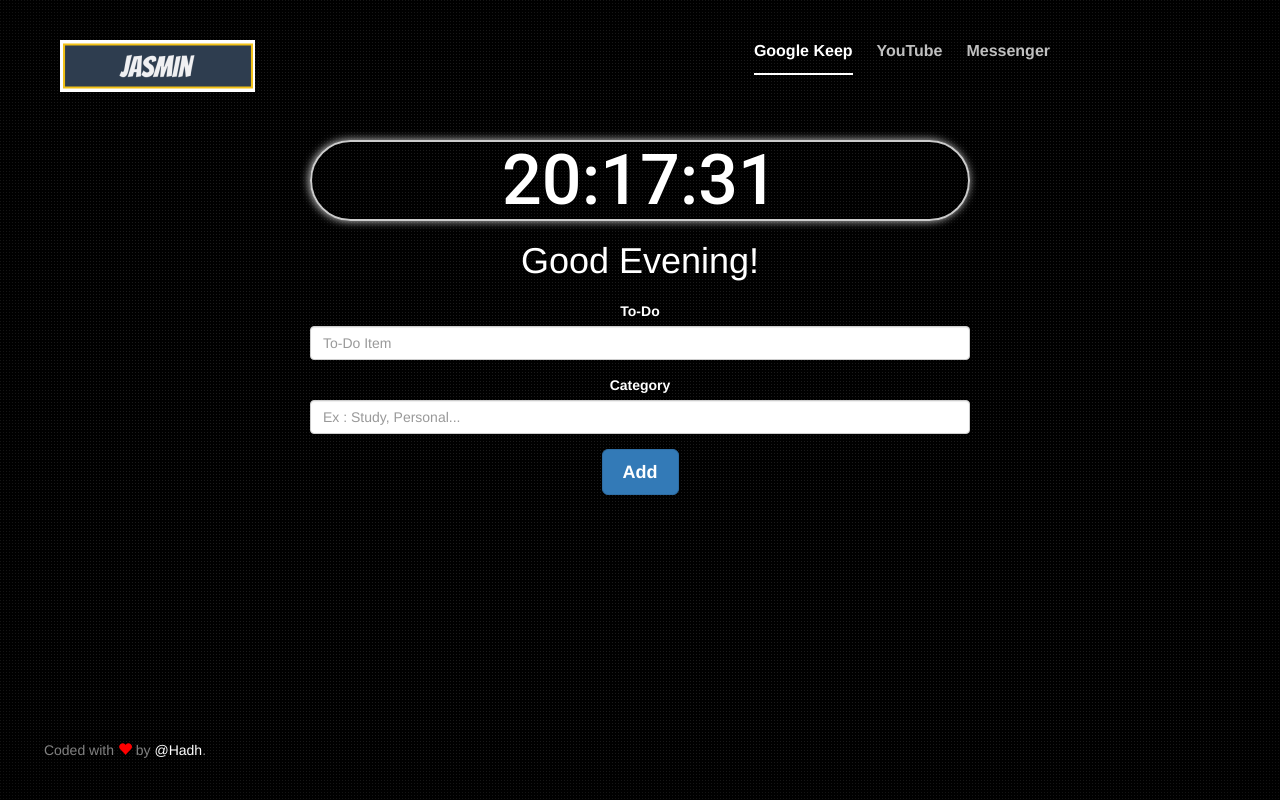
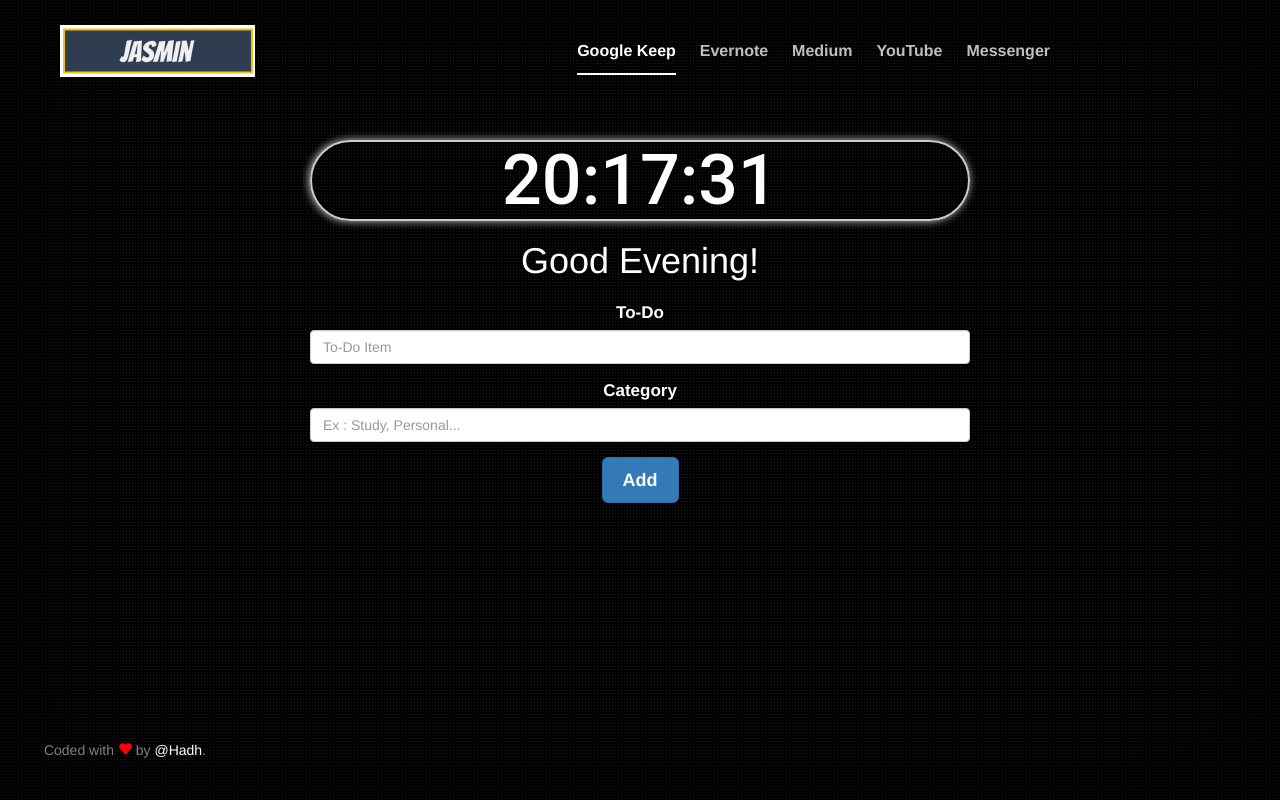
Before and after one commit to Hadh/Jasmin, a plain HTML site: page index.html in a window 1280 px wide. Drawn offline with nearby package versions, Linux system fonts and the light colour scheme.

Commit message:
added more tabs + fixed logo

```diff
--- a/index.html
+++ b/index.html
@@ -12,10 +12,12 @@
 <body onload="fetchBookmarks()">
     <div class="site-wrapper">
         <div class="inner">
-            <h3 class="masthead-brand"><img style="margin-left: 30px;" src="img/logo.PNG"> </h3>
+            <h3 class="masthead-brand"><img style="margin-left: 30px; margin-top: -15px;" src="img/logo.png"> </h3>
             <nav style="margin-right: 200px;">
                 <ul class="nav masthead-nav">
                     <li class="active"><a href="http://keep.google.com">Google Keep</a></li>
+                    <li><a href="http://evernote.com">Evernote</a></li>
+                    <li><a href="http://Medium.com">Medium</a></li>
                     <li><a href="http://youtube.com">YouTube</a></li>
                     <li><a href="http://messenger.com">Messenger</a></li>
                 </ul>
@@ -30,11 +32,11 @@
 
                     <form action="index.html" id="myForm" method="post">
                         <div class="form-group">
-                            <label>To-Do</label>
+                            <label style="font-size:17px;">To-Do</label>
                             <input type="text" placeholder="To-Do Item" class="form-control" id="siteName" value="">
                         </div>
                         <div class="form-group">
-                            <label>Category</label>
+                            <label style="font-size:17px;">Category</label>
                             <input type="text" placeholder="Ex : Study, Personal..." class="form-control" id="siteUrl" value="">
                         </div>
                         <input type="submit" class="btn btn-lg btn-primary" value="Add" />
```
